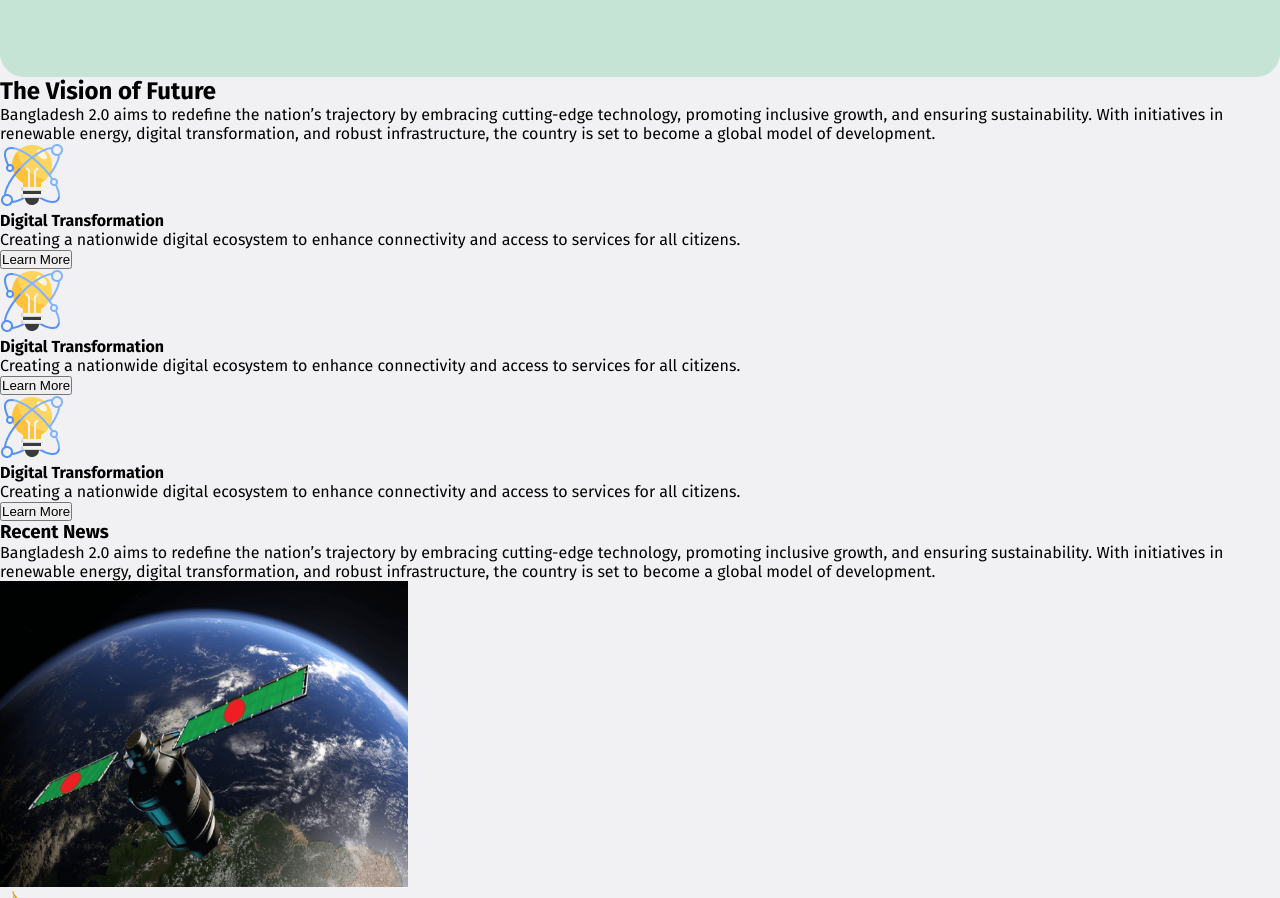
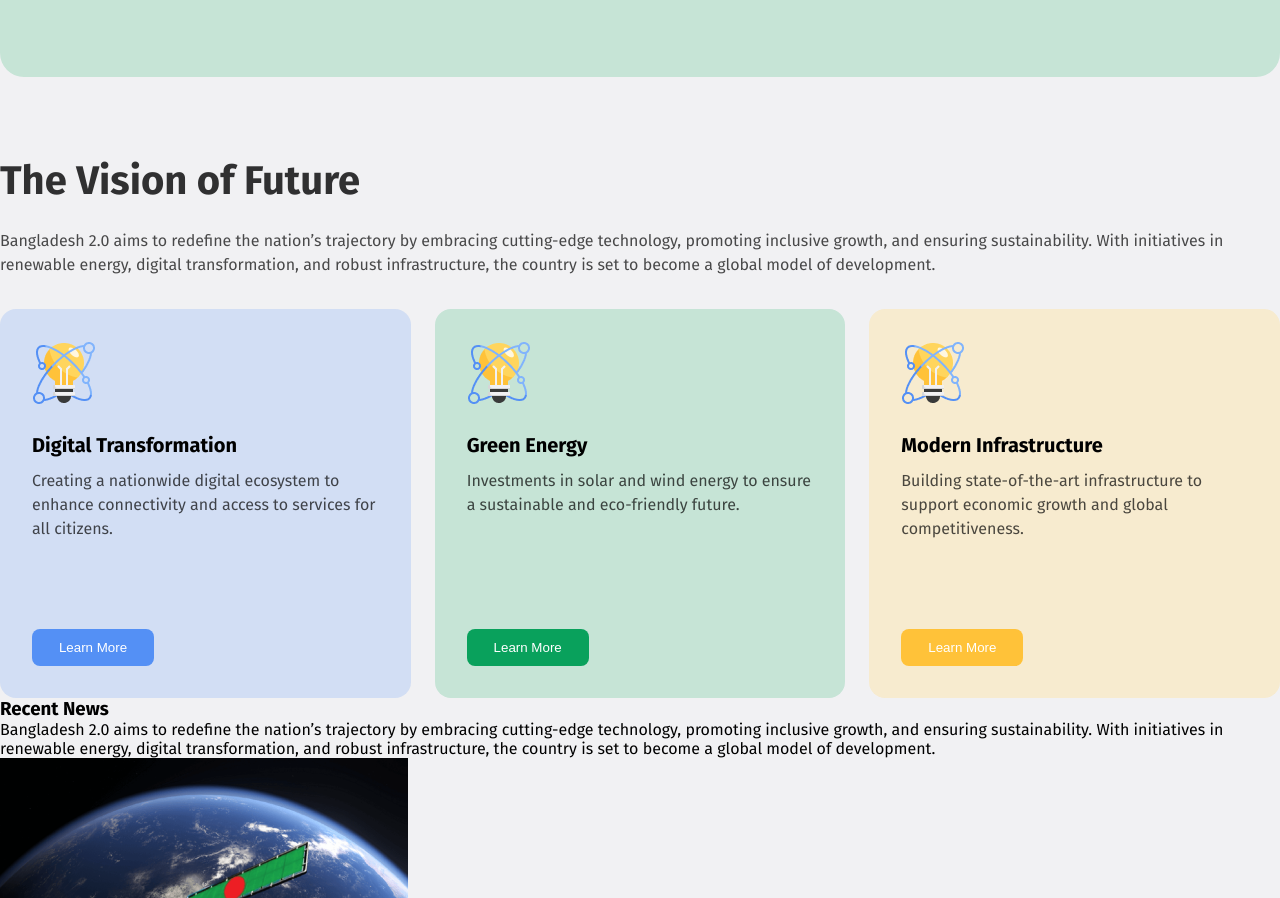
Before and after one commit to Jn-Shourov/Assignment---1, a plain HTML site: page index.html in a window 1280 px wide. Shown: the part 583-1481 px from the top of the page. Drawn offline with Linux system fonts and the light colour scheme.

Commit message:
Vision of Future section completed fully with style

```diff
--- a/index.html
+++ b/index.html
@@ -20,41 +20,51 @@
       <img src="images/hero.png" alt="">
     </section>
 
-    <article>
+    <article class="voff">
       <h2>The Vision of Future</h2>
       <p>Bangladesh 2.0 aims to redefine the nation’s trajectory by embracing cutting-edge technology, promoting
-        inclusive
-        growth, and ensuring sustainability. With initiatives in renewable energy, digital transformation, and robust
-        infrastructure, the country is set to become a global model of development.</p>
+        inclusive growth, and ensuring sustainability. With initiatives in renewable energy, digital transformation, and
+        robust infrastructure, the country is set to become a global model of development.</p>
 
       <div>
-        <section>
+        <section class="card1">
+          <div>
             <img src="images/card-icon.png" alt="">
-          <h4>
+            <h3>
               Digital Transformation
-          </h4>
+            </h3>
             <p>Creating a nationwide digital ecosystem to enhance connectivity and access to services for all citizens.
             </p>
+          </div>
+
           <button>Learn More</button>
         </section>
 
-        <section>
+        <section class="card2">
+          <div>
             <img src="images/card-icon.png" alt="">
-          <h4>
-            Digital Transformation
-          </h4>
-          <p>Creating a nationwide digital ecosystem to enhance connectivity and access to services for all citizens.
+            <h3>
+              Green Energy
+            </h3>
+            <p>
+              Investments in solar and wind energy to ensure a sustainable and eco-friendly future.
             </p>
+          </div>
+
           <button>Learn More</button>
         </section>
 
-        <section>
+        <section class="card3">
+          <div>
             <img src="images/card-icon.png" alt="">
-          <h4>
-            Digital Transformation
-          </h4>
-          <p>Creating a nationwide digital ecosystem to enhance connectivity and access to services for all citizens.
+            <h3>
+              Modern Infrastructure
+            </h3>
+            <p>
+              Building state-of-the-art infrastructure to support economic growth and global competitiveness.
             </p>
+          </div>
+
           <button>Learn More</button>
         </section>
       </div>
@@ -70,7 +80,6 @@
         growth, and ensuring sustainability. With initiatives in renewable energy, digital transformation, and robust
         infrastructure, the country is set to become a global model of development.
       </p>
-
       <div>
         <section>
           <img src="images/satelite.png" alt="">
--- a/style.css
+++ b/style.css
@@ -12,6 +12,9 @@ main {
   margin: 0 auto;
   margin-top: 100px;
 }
+
+/* Banner Area Start */
+
 .banner {
   padding: 80px 65px;
   display: flex;
@@ -42,3 +45,71 @@ main {
   height: 400px;
   object-fit: contain;
 }
+
+/* The Vision Of Future section start */
+
+.voff {
+  margin-top: 80px;
+}
+.voff > h2 {
+  font-size: 40px;
+  color: rgba(0, 0, 0, 0.8);
+}
+.voff > p {
+  color: rgba(0, 0, 0, 0.7);
+  line-height: 1.5;
+  margin-top: 24px;
+}
+.voff > div {
+  display: flex;
+  align-items: center;
+  justify-content: space-between;
+  gap: 24px;
+  margin-top: 32px;
+}
+.voff section {
+  flex: 1;
+  display: flex;
+  flex-direction: column;
+  justify-content: space-between;
+  height: 325px;
+  padding: 32px;
+  border-radius: 16px;
+}
+.voff section div > h3 {
+  font-size: 20px;
+  margin-top: 24px;
+}
+.voff section div > p {
+  color: rgba(0, 0, 0, 0.7);
+  line-height: 1.5;
+  margin-top: 12px;
+}
+.voff section > button {
+  color: #ffffff;
+  padding: 11px 20px;
+  border: none;
+  border-radius: 8px;
+  width: 122px;
+}
+
+.card1 {
+  background-color: rgba(84, 144, 245, 0.2);
+}
+.card1 > button {
+  background-color: #5490f5;
+}
+.card2 {
+  background-color: #c6e4d6;
+}
+.card2 > button {
+  background-color: #09a15c;
+}
+.card3 {
+  background-color: #f7ebcf;
+}
+.card3 > button {
+  background-color: #ffc239;
+}
+
+/* Recent News section start */
```
Lines whose indentation alone changed are shown as unchanged.
